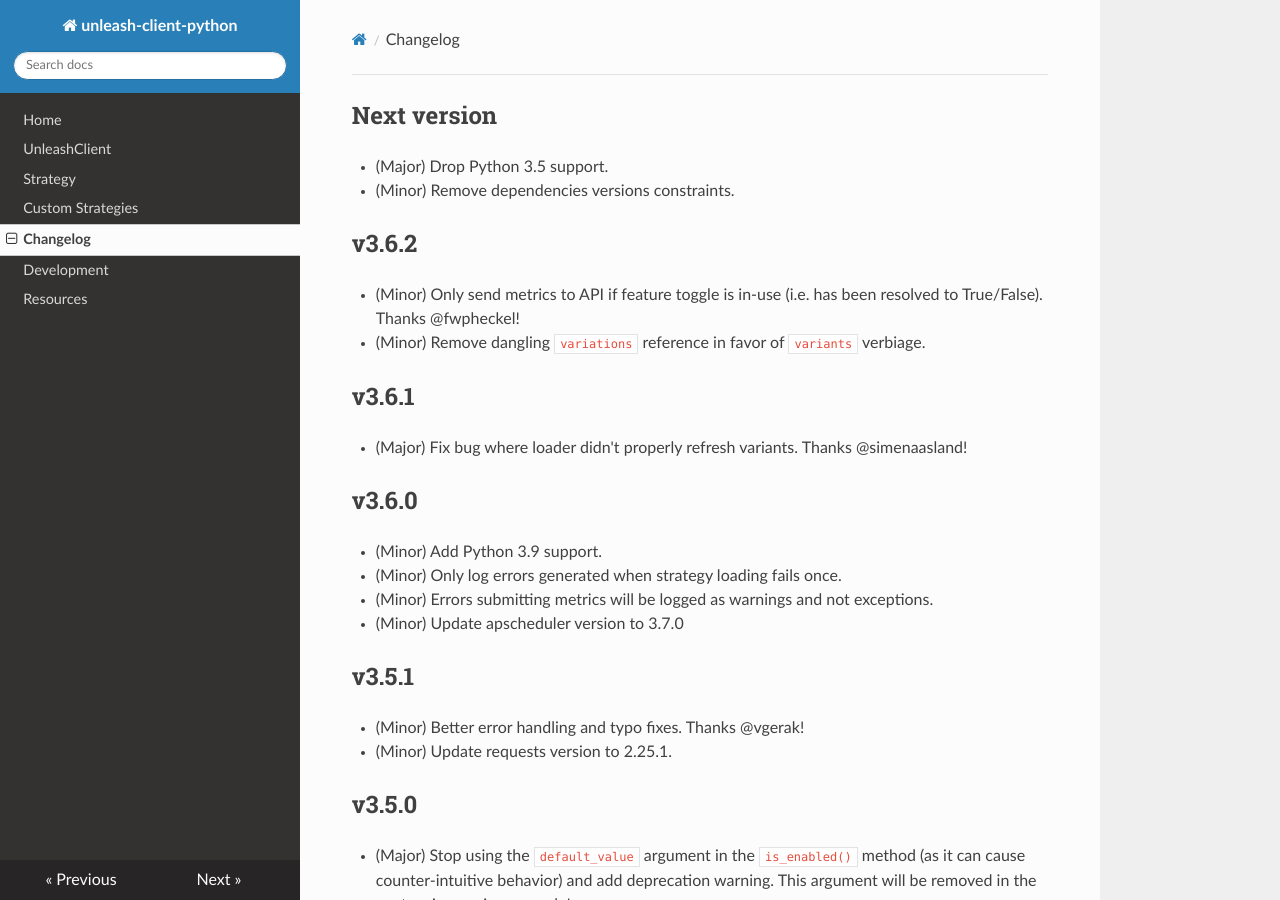
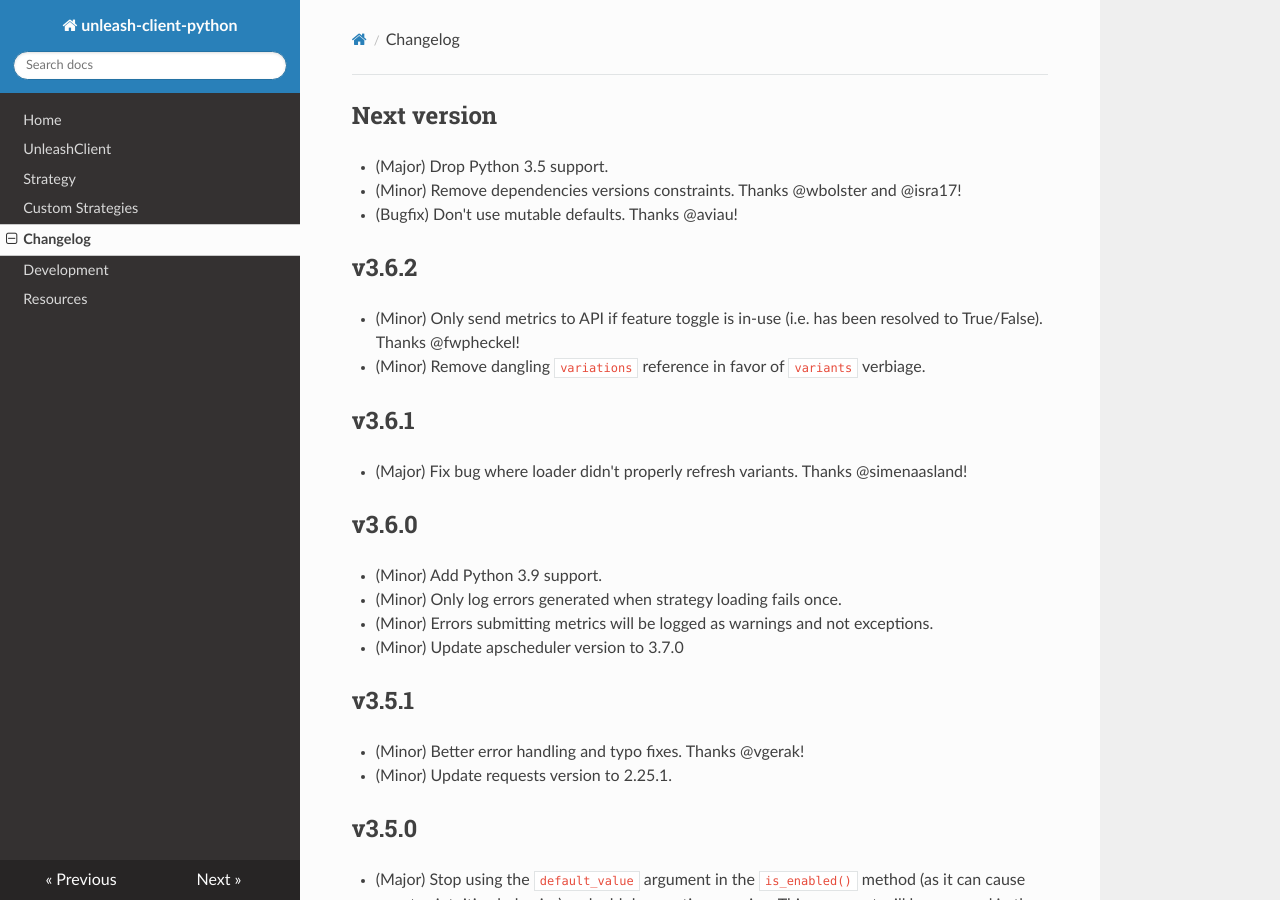
Before and after one commit to Unleash/unleash-client-python, an MkDocs documentation site: the page built from docs/changelog.md, in a window 1280 px wide and 900 px high. Built offline with MkDocs 1.6.1, drawn with Linux system fonts in a browser that asks for light colours; nearby versions of some CDN libraries.

Commit message:
Update changelog.

```diff
--- a/docs/changelog.md
+++ b/docs/changelog.md
@@ -1,7 +1,8 @@
 ## Next version
 
 * (Major) Drop Python 3.5 support.
-* (Minor) Remove dependencies versions constraints.
+* (Minor) Remove dependencies versions constraints.  Thanks @wbolster and @isra17!
+* (Bugfix) Don't use mutable defaults.  Thanks @aviau!
 
 ## v3.6.2
 * (Minor) Only send metrics to API if feature toggle is in-use (i.e. has been resolved to True/False).  Thanks @fwpheckel!
```
